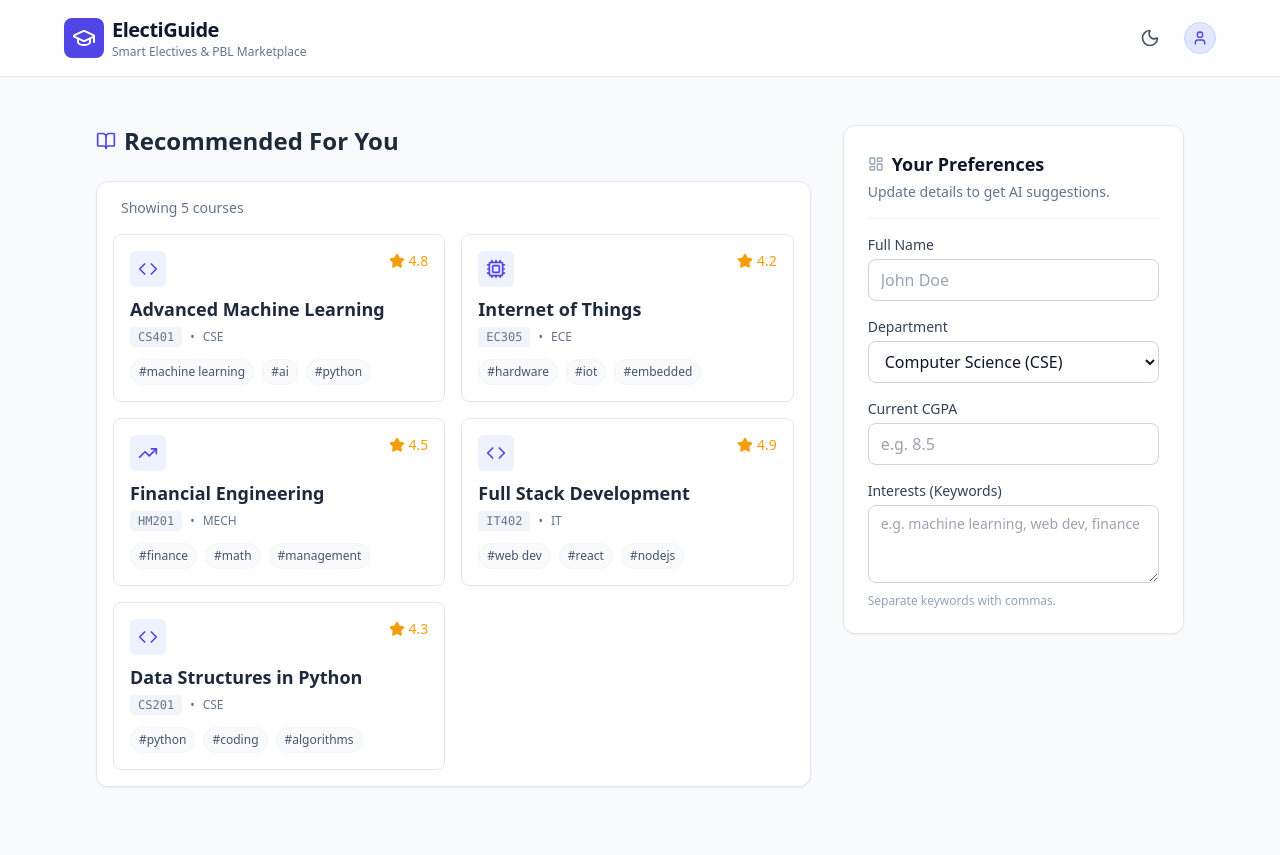
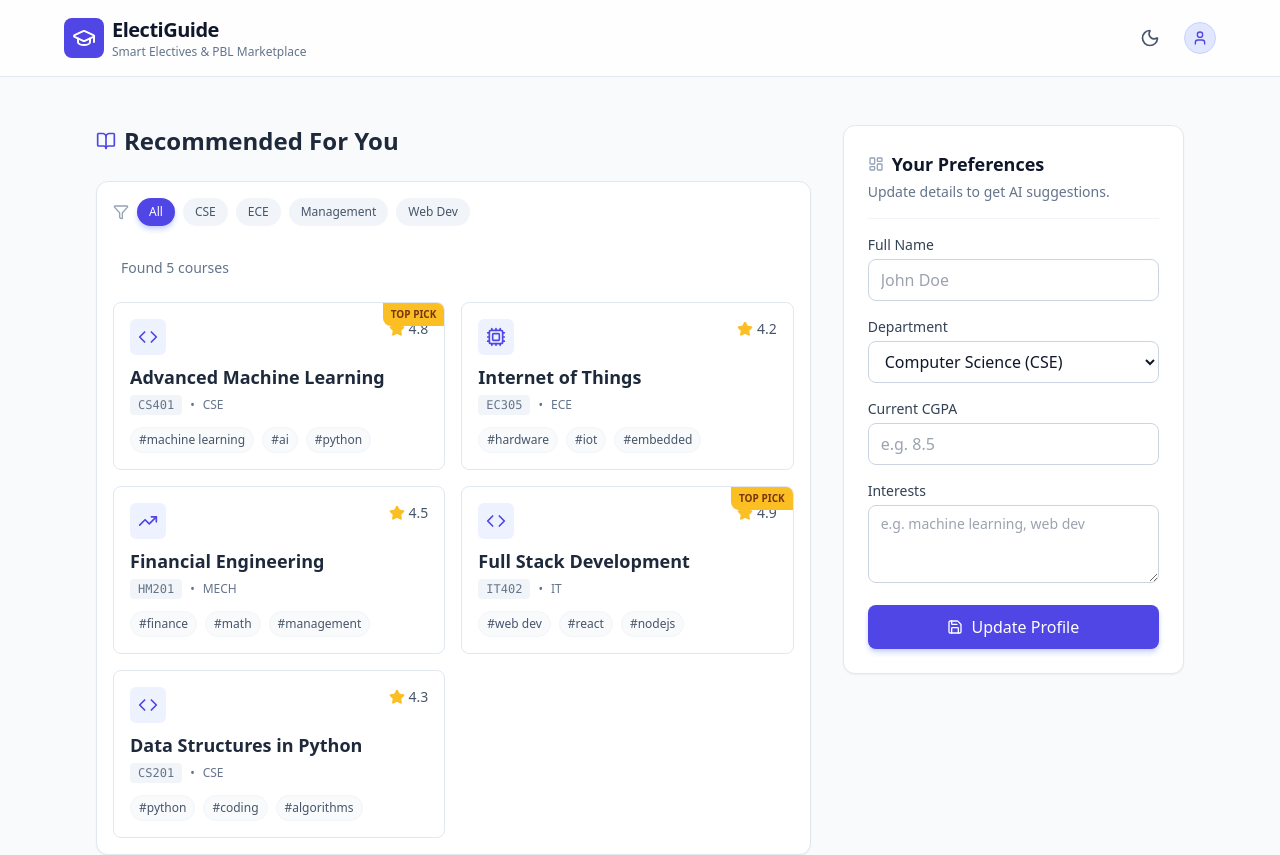
Before and after one commit to Ansh4507/ElectiGuide, a React (Vite) app in the folder frontend/: page / in a window 1280 px wide. Shown: the top 855 px of the page. Built offline with nearby package versions, Linux system fonts and the light colour scheme.

Commit message:
feture add : Quick Filter Chips

```diff
--- a/frontend/src/components/Electives.jsx
+++ b/frontend/src/components/Electives.jsx
@@ -1,7 +1,6 @@
-import React from 'react';
-import { Star, Code, Cpu, TrendingUp } from 'lucide-react';
+import React, { useState } from 'react';
+import { Star, Code, Cpu, TrendingUp, Filter } from 'lucide-react';
 
-// MOCK DATA
 const ALL_ELECTIVES = [
   { id: 1, title: 'Advanced Machine Learning', code: 'CS401', dept: 'CSE', rating: 4.8, tags: ['machine learning', 'ai', 'python'], icon: Code },
   { id: 2, title: 'Internet of Things', code: 'EC305', dept: 'ECE', rating: 4.2, tags: ['hardware', 'iot', 'embedded'], icon: Cpu },
@@ -10,45 +9,75 @@ const ALL_ELECTIVES = [
   { id: 5, title: 'Data Structures in Python', code: 'CS201', dept: 'CSE', rating: 4.3, tags: ['python', 'coding', 'algorithms'], icon: Code },
 ];
 
+const QUICK_FILTERS = ['All', 'CSE', 'ECE', 'Management', 'Web Dev'];
+
 export default function Electives({ userPreferences }) {
+  const [activeFilter, setActiveFilter] = useState('All');
 
-  // FILTERING LOGIC
   const filteredElectives = ALL_ELECTIVES.filter(course => {
-    // If user has typed interests, check if the course tags match
+    // 1. Check Quick Filter (Clickable Chips)
+    const matchesQuickFilter = activeFilter === 'All'
+      || course.dept === activeFilter
+      || course.tags.some(t => t.toLowerCase() === activeFilter.toLowerCase());
+
+    // 2. Check User Interest Search (Typed in Form)
+    let matchesSearch = true;
     if (userPreferences?.interests?.length > 0 && userPreferences.interests[0] !== "") {
-      const hasMatchingTag = course.tags.some(tag =>
+      matchesSearch = course.tags.some(tag =>
         userPreferences.interests.some(userInterest => tag.includes(userInterest))
       );
-      return hasMatchingTag;
     }
-    // If no interests typed, show all
-    return true;
+
+    return matchesQuickFilter && matchesSearch;
   });
 
   return (
-    <div className="space-y-4">
-      <div className="flex justify-between items-center mb-4 px-2">
-        <span className="text-sm text-slate-500 dark:text-slate-400">Showing {filteredElectives.length} courses</span>
+    <div className="space-y-6">
+      {/* NEW: Quick Filter Chips */}
+      <div className="flex items-center gap-2 overflow-x-auto pb-2 scrollbar-hide">
+        <Filter className="w-4 h-4 text-slate-400 shrink-0" />
+        {QUICK_FILTERS.map(filter => (
+          <button
+            key={filter}
+            onClick={() => setActiveFilter(filter)}
+            className={`px-3 py-1.5 text-xs font-medium rounded-full transition-all whitespace-nowrap ${
+              activeFilter === filter
+              ? 'bg-indigo-600 text-white shadow-md shadow-indigo-200'
+              : 'bg-slate-100 text-slate-600 hover:bg-slate-200 dark:bg-slate-800 dark:text-slate-300 dark:hover:bg-slate-700'
+            }`}
+          >
+            {filter}
+          </button>
+        ))}
+      </div>
+
+      <div className="flex justify-between items-center px-2">
+        <span className="text-sm text-slate-500 dark:text-slate-400">Found {filteredElectives.length} courses</span>
       </div>
 
       {filteredElectives.length === 0 ? (
-        <div className="text-center py-10 text-slate-400 dark:text-slate-500">
-          <p>No electives match your specific interests.</p>
-          <p className="text-sm">Try adding broader keywords like "coding" or "finance".</p>
+        <div className="text-center py-10 text-slate-400 dark:text-slate-500 border-2 border-dashed border-slate-200 rounded-xl dark:border-slate-800">
+          <p>No electives match your filters.</p>
+          <button onClick={() => setActiveFilter('All')} className="text-indigo-600 font-medium text-sm mt-2 hover:underline">Clear Filters</button>
         </div>
       ) : (
         <div className="grid grid-cols-1 md:grid-cols-2 gap-4">
           {filteredElectives.map((course) => (
             <div
               key={course.id}
-              className="group p-4 border border-slate-200 rounded-lg hover:border-indigo-300 hover:shadow-md transition-all bg-white cursor-pointer dark:bg-slate-800 dark:border-slate-700 dark:hover:border-indigo-700"
+              className="group p-4 border border-slate-200 rounded-lg hover:border-indigo-300 hover:shadow-md transition-all bg-white cursor-pointer dark:bg-slate-800 dark:border-slate-700 dark:hover:border-indigo-500 relative overflow-hidden"
             >
+              {/* Optional: "Top Pick" Badge if rating is high */}
+              {course.rating >= 4.8 && (
+                <div className="absolute top-0 right-0 bg-amber-400 text-amber-900 text-[10px] font-bold px-2 py-1 rounded-bl-lg">TOP PICK</div>
+              )}
+
               <div className="flex justify-between items-start mb-2">
                 <div className="p-2 bg-indigo-50 rounded-md group-hover:bg-indigo-100 transition-colors dark:bg-slate-700 dark:group-hover:bg-slate-600">
                   <course.icon className="w-5 h-5 text-indigo-600 dark:text-indigo-400" />
                 </div>
-                <div className="flex items-center gap-1 text-amber-500 font-medium text-sm">
-                  <Star className="w-4 h-4 fill-current" />
+                <div className="flex items-center gap-1 text-slate-600 font-medium text-sm dark:text-slate-400">
+                  <Star className="w-4 h-4 fill-amber-400 text-amber-400" />
                   {course.rating}
                 </div>
               </div>
--- a/frontend/src/components/StudentForm.jsx
+++ b/frontend/src/components/StudentForm.jsx
@@ -1,33 +1,40 @@
 import React, { useState, useEffect } from 'react';
+import { Save, CheckCircle } from 'lucide-react';
 
 export default function StudentForm({ onUpdate }) {
   const [formData, setFormData] = useState({
     name: '',
     cgpa: '',
-    department: 'CSE', // Default
+    department: 'CSE',
     interests: ''
   });
 
-  // Whenever formData changes, send it to the parent (App.jsx)
+  // New state for the button animation
+  const [isSaved, setIsSaved] = useState(false);
+
   useEffect(() => {
     const processedData = {
       ...formData,
       interests: formData.interests.split(',').map(s => s.trim().toLowerCase()).filter(s => s)
     };
     onUpdate(processedData);
+
+    // Reset the "Saved" state if user types again
+    if (isSaved) setIsSaved(false);
   }, [formData]);
 
   const handleChange = (e) => {
     const { name, value } = e.target;
-    setFormData(prev => ({
-      ...prev,
-      [name]: value
-    }));
+    setFormData(prev => ({ ...prev, [name]: value }));
+  };
+
+  const handleManualSave = () => {
+    setIsSaved(true);
+    setTimeout(() => setIsSaved(false), 2000); // Hide "Saved" message after 2 seconds
   };
 
   return (
     <div className="space-y-4">
-
       {/* Name Field */}
       <div>
         <label className="block text-sm font-medium text-slate-700 mb-1 dark:text-slate-300">Full Name</label>
@@ -37,7 +44,7 @@ export default function StudentForm({ onUpdate }) {
           value={formData.name}
           onChange={handleChange}
           placeholder="John Doe"
-          className="w-full px-3 py-2 border border-slate-300 rounded-lg focus:outline-none focus:ring-2 focus:ring-indigo-500 focus:border-transparent transition-all dark:bg-slate-800 dark:border-slate-700 dark:text-white dark:placeholder-slate-500"
+          className="w-full px-3 py-2 border border-slate-300 rounded-lg focus:outline-none focus:ring-2 focus:ring-indigo-500 transition-all dark:bg-slate-800 dark:border-slate-700 dark:text-white"
         />
       </div>
 
@@ -68,23 +75,44 @@ export default function StudentForm({ onUpdate }) {
           value={formData.cgpa}
           onChange={handleChange}
           placeholder="e.g. 8.5"
-          className="w-full px-3 py-2 border border-slate-300 rounded-lg focus:outline-none focus:ring-2 focus:ring-indigo-500 dark:bg-slate-800 dark:border-slate-700 dark:text-white dark:placeholder-slate-500"
+          className="w-full px-3 py-2 border border-slate-300 rounded-lg focus:outline-none focus:ring-2 focus:ring-indigo-500 dark:bg-slate-800 dark:border-slate-700 dark:text-white"
         />
       </div>
 
       {/* Interests Field */}
       <div>
-        <label className="block text-sm font-medium text-slate-700 mb-1 dark:text-slate-300">Interests (Keywords)</label>
+        <label className="block text-sm font-medium text-slate-700 mb-1 dark:text-slate-300">Interests</label>
         <textarea
           name="interests"
           value={formData.interests}
           onChange={handleChange}
-          placeholder="e.g. machine learning, web dev, finance"
+          placeholder="e.g. machine learning, web dev"
           rows="3"
-          className="w-full px-3 py-2 border border-slate-300 rounded-lg focus:outline-none focus:ring-2 focus:ring-indigo-500 text-sm dark:bg-slate-800 dark:border-slate-700 dark:text-white dark:placeholder-slate-500"
+          className="w-full px-3 py-2 border border-slate-300 rounded-lg focus:outline-none focus:ring-2 focus:ring-indigo-500 text-sm dark:bg-slate-800 dark:border-slate-700 dark:text-white"
         />
-        <p className="text-xs text-slate-400 mt-1 dark:text-slate-500">Separate keywords with commas.</p>
       </div>
+
+      {/* NEW: Interactive Save Button */}
+      <button
+        onClick={handleManualSave}
+        className={`w-full py-2.5 rounded-lg font-medium flex items-center justify-center gap-2 transition-all duration-300 ${
+          isSaved
+          ? 'bg-green-100 text-green-700 border border-green-200 dark:bg-green-900/30 dark:text-green-400 dark:border-green-800'
+          : 'bg-indigo-600 text-white hover:bg-indigo-700 shadow-md shadow-indigo-200 dark:shadow-none'
+        }`}
+      >
+        {isSaved ? (
+          <>
+            <CheckCircle className="w-4 h-4" />
+            Preferences Saved!
+          </>
+        ) : (
+          <>
+            <Save className="w-4 h-4" />
+            Update Profile
+          </>
+        )}
+      </button>
     </div>
   );
 }
```
